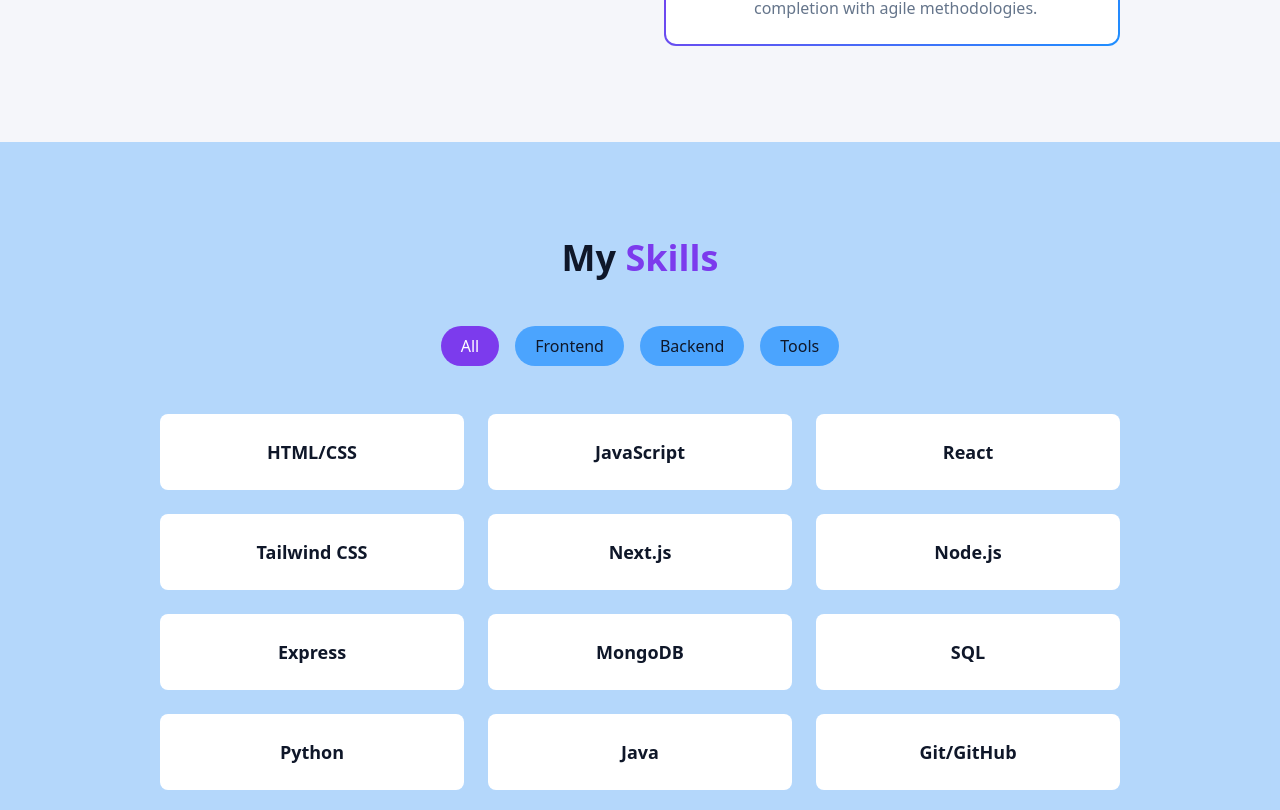
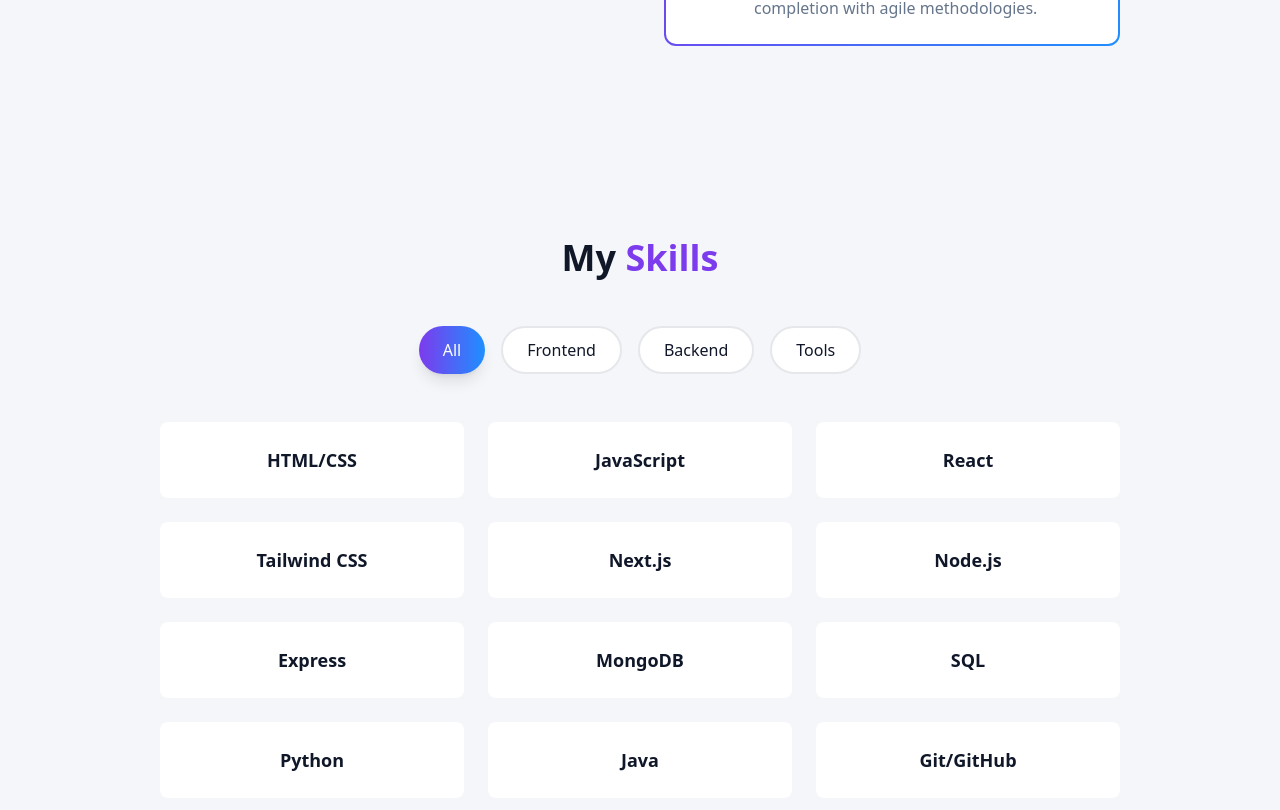
Before and after one commit to AnirbanMadhu/my-website, a React (Vite) app: page / in a window 1280 px wide. Shown: the part 1370-2180 px from the top of the page. Built offline with nearby package versions, Linux system fonts and the light colour scheme.

Commit message:
feat: Update SkillsSection styles for improved button appearance and layout

```diff
--- a/src/components/SkillsSection.jsx
+++ b/src/components/SkillsSection.jsx
@@ -34,7 +34,7 @@
     (skill) => activeCategory === "all" || skill.category === activeCategory
   );
   return (
-    <section id="skills" className="py-24 px-4 relative bg-secondary/30">
+    <section id="skills" className="py-24 px-4 relative">
       <div className="container mx-auto max-w-5xl">
         <h2 className="text-3xl md:text-4xl font-bold mb-12 text-center">
           My <span className="text-primary"> Skills</span>
@@ -46,10 +46,10 @@
               key={key}
               onClick={() => setActiveCategory(category)}
               className={cn(
-                "px-5 py-2 rounded-full transition-colors duration-300 capitalize",
+                "px-6 py-2.5 rounded-full transition-all duration-300 capitalize font-medium",
                 activeCategory === category
-                  ? "bg-primary text-primary-foreground"
-                  : "bg-secondary/70 text-forefround hover:bd-secondary"
+                  ? "bg-gradient-to-r from-primary to-secondary text-white shadow-lg"
+                  : "bg-card border-2 border-border text-foreground hover:border-primary hover:text-primary"
               )}
             >
               {category}
```
